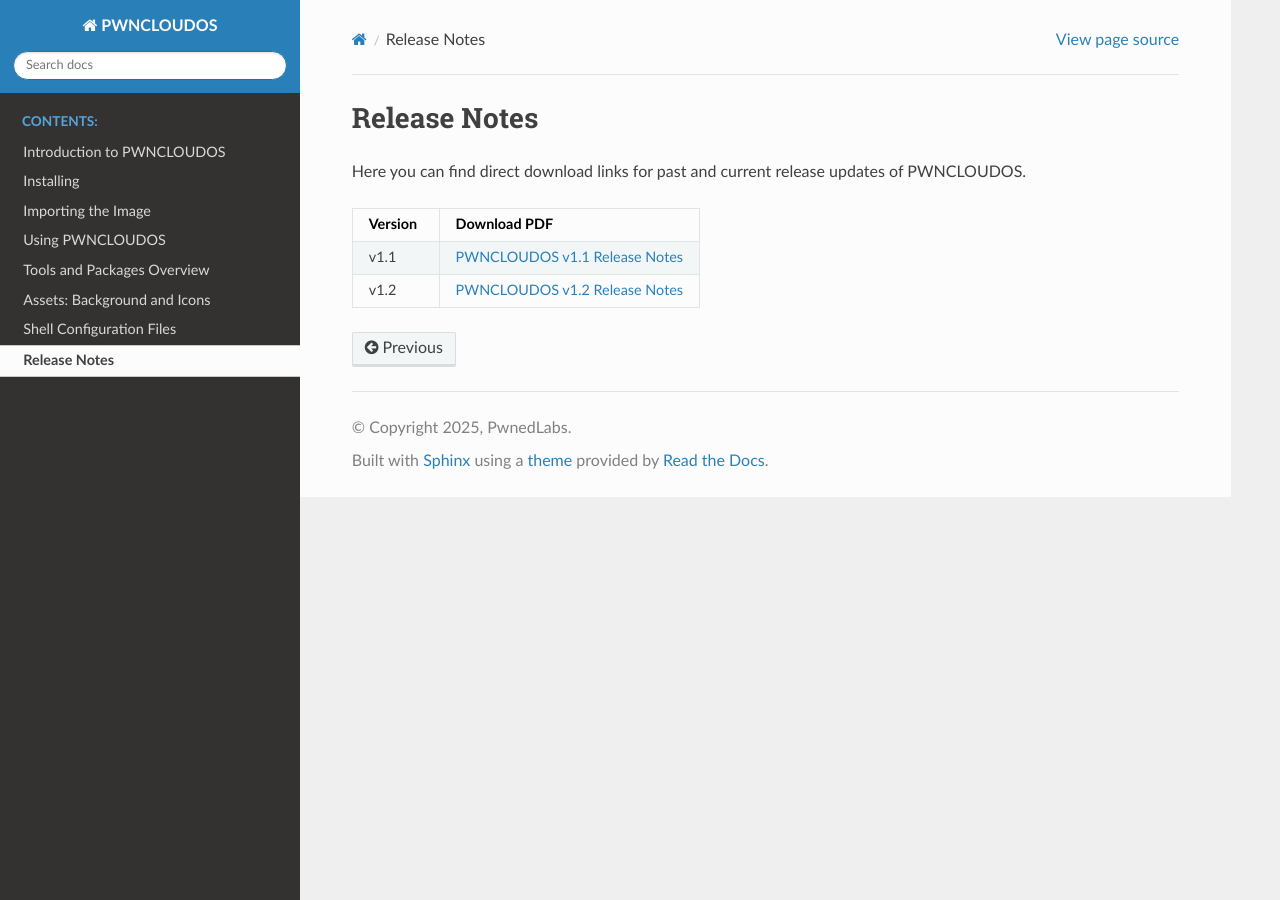
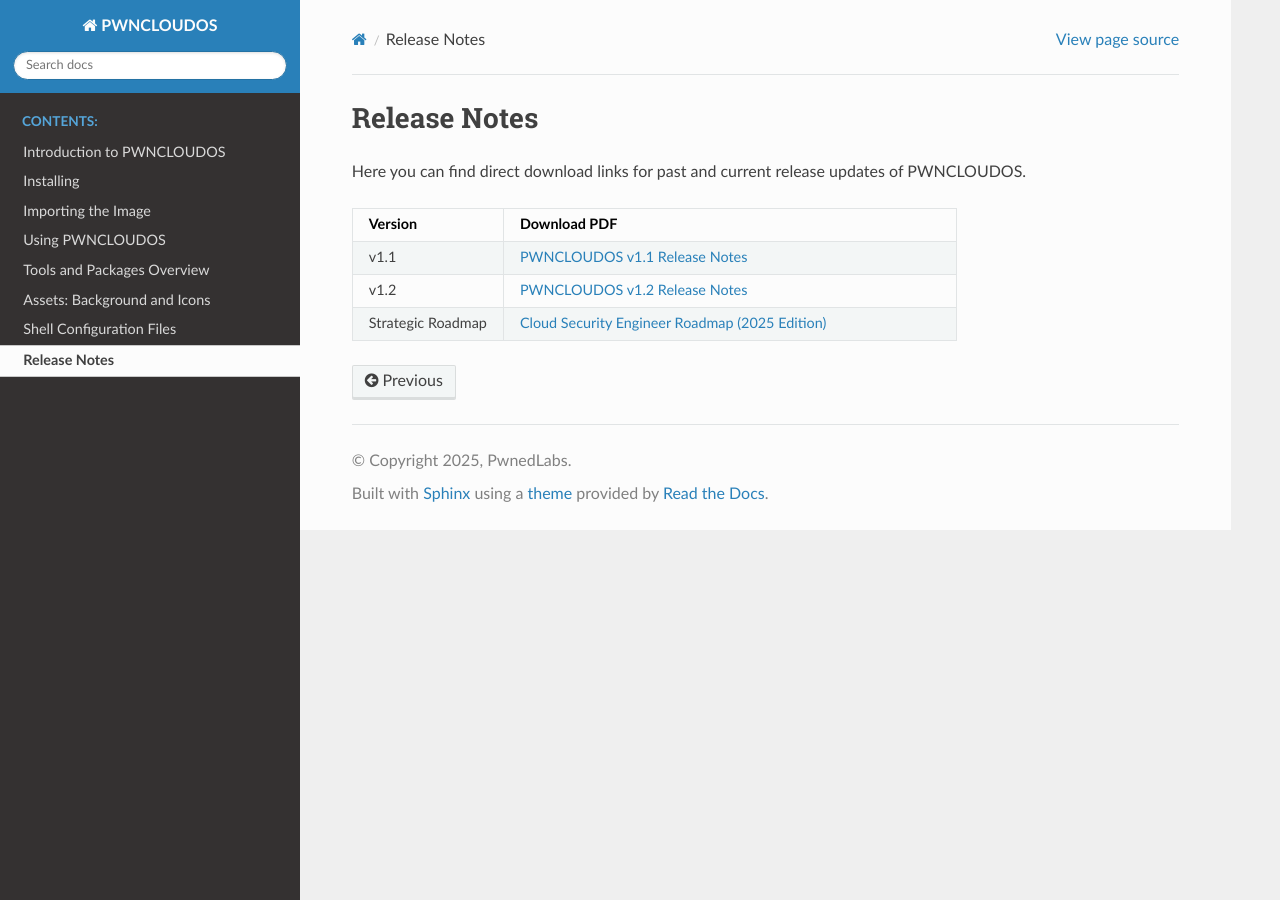
Before and after one commit to pwnedlabs/pwncloudos, a Sphinx documentation site: the page built from docs/downloads.rst, in a window 1280 px wide. Built offline with Sphinx 7.4.7 and the Read the Docs theme 3.1.0, drawn with Linux system fonts in a browser that asks for light colours.

Commit message:
Update downloads.rst

```diff
--- a/docs/downloads.rst
+++ b/docs/downloads.rst
@@ -13,3 +13,5 @@
      - `PWNCLOUDOS v1.1 Release Notes <_static/PWNCLOUDOS_v1.1.pdf>`__
    * - v1.2
      - `PWNCLOUDOS v1.2 Release Notes <_static/PWNCLOUDOS_v1.2.pdf>`__
+   * - Strategic Roadmap
+     - `Cloud Security Engineer Roadmap (2025 Edition) <_static/CloudSecurity_Engineer_Roadmap_2025.pdf>`__
```
